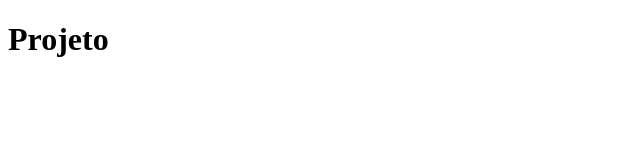
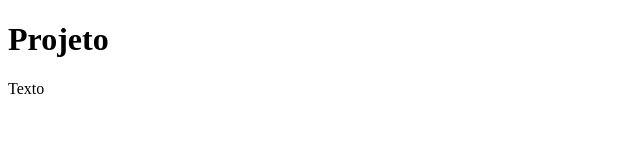
Before and after one commit to SFalcon12/meu-site, a plain HTML site: page index.html in a window 1280 px wide. Shown: the full height of the page, 0-640 px from the left. Drawn offline with Linux system fonts and the light colour scheme.

Commit message:
Add texto

```diff
--- a/index.html
+++ b/index.html
@@ -5,5 +5,6 @@
 </head>
 <body>
 	<h1>Projeto</h1>
+	<p>Texto</p>
 </body>
 </html>
```
